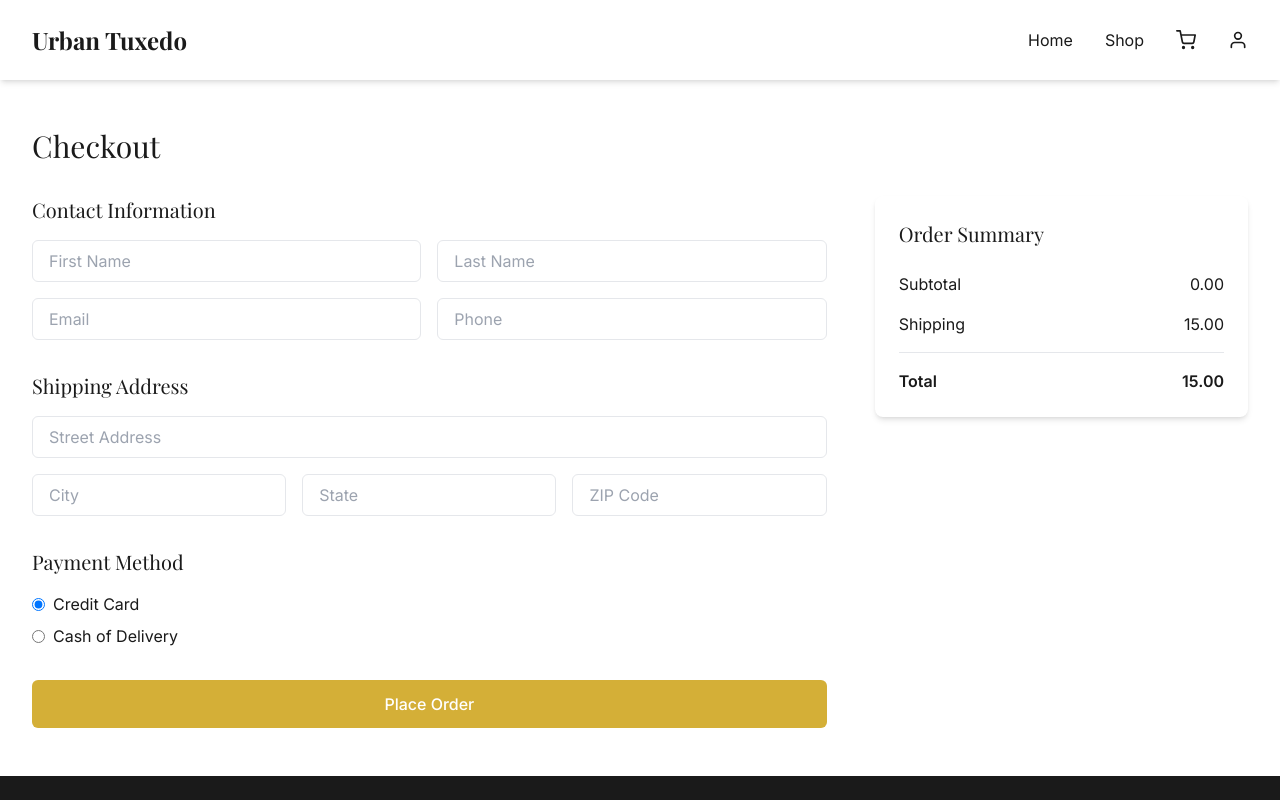
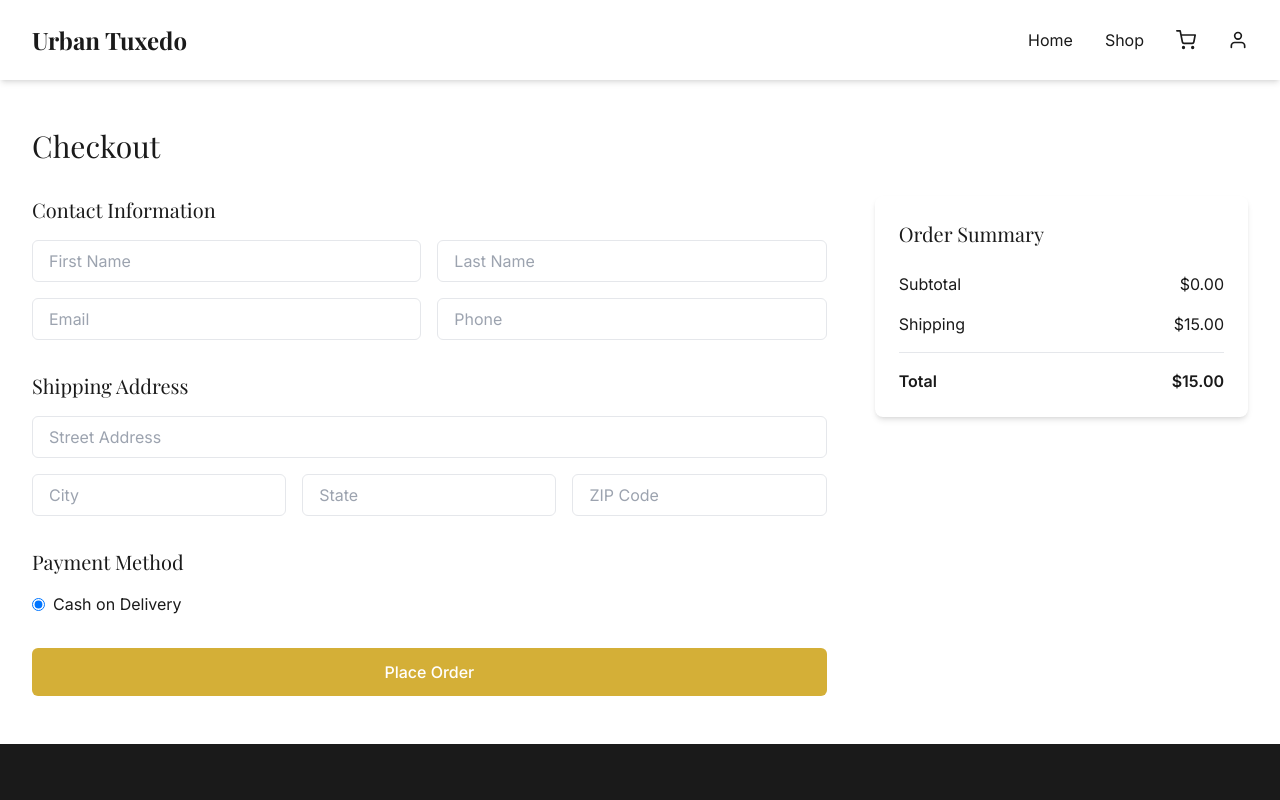
Before and after one commit to hafiztalharazafarooqi/urban-tuxedo, a React (Vite) app: page /checkout in a window 1280 px wide. Shown: the top 800 px of the page. Built offline with nearby package versions, Linux system fonts and the light colour scheme; sample sign-in values are in the browser's storage.

Commit message:
fix changes

```diff
--- a/src/App.jsx
+++ b/src/App.jsx
@@ -29,13 +29,13 @@ import ProtectedRoute from "./core/protected-route";
 
 function ClientLayout() {
   return (
-    <>
+    <div className="flex flex-col min-h-screen">
       <Navbar />
       <main className="flex-grow">
         <Outlet />
       </main>
       <Footer />
-    </>
+    </div>
   );
 }
 
--- a/src/components/Footer.jsx
+++ b/src/components/Footer.jsx
@@ -6,32 +6,32 @@ function Footer() {
     <footer className="bg-primary text-white pt-12 pb-6">
       <div className="container-custom">
         <div className="grid grid-cols-1 md:grid-cols-4 gap-8">
-          <div>
+          {/* <div>
             <h3 className="text-xl font-serif mb-4">Urban Tuxedo</h3>
             <p className="text-gray-300">
               Elevating your style with premium formal wear since 2024.
             </p>
-          </div>
+          </div> */}
 
-          <div>
+          {/* <div>
             <h4 className="text-lg font-serif mb-4">Quick Links</h4>
             <ul className="space-y-2">
               <li><Link to="/categories" className="text-gray-300 hover:text-gold">Shop</Link></li>
               <li><Link to="/about" className="text-gray-300 hover:text-gold">About Us</Link></li>
               <li><Link to="/contact" className="text-gray-300 hover:text-gold">Contact</Link></li>
             </ul>
-          </div>
+          </div> */}
 
-          <div>
+          {/* <div>
             <h4 className="text-lg font-serif mb-4">Customer Service</h4>
             <ul className="space-y-2">
               <li><Link to="/shipping" className="text-gray-300 hover:text-gold">Shipping Info</Link></li>
               <li><Link to="/returns" className="text-gray-300 hover:text-gold">Returns</Link></li>
               <li><Link to="/faq" className="text-gray-300 hover:text-gold">FAQ</Link></li>
             </ul>
-          </div>
+          </div> */}
 
-          <div>
+          {/* <div>
             <h4 className="text-lg font-serif mb-4">Connect With Us</h4>
             <div className="flex space-x-4">
               <a href="#" className="text-gray-300 hover:text-gold text-xl">
@@ -44,7 +44,7 @@ function Footer() {
                 <FiTwitter />
               </a>
             </div>
-          </div>
+          </div> */}
         </div>
 
         <div className="border-t border-gray-700 mt-8 pt-6 text-center text-gray-300">
--- a/src/components/Navbar.jsx
+++ b/src/components/Navbar.jsx
@@ -12,6 +12,10 @@ function Navbar() {
     const total = storedCart.reduce((acc, item) => acc + item.quantity, 0);
     setCartCount(total);
   };
+
+  setInterval(() => {
+    updateCartCount()
+  }, 2000);
 
   useEffect(() => {
     updateCartCount();
--- a/src/pages/Cart.jsx
+++ b/src/pages/Cart.jsx
@@ -99,7 +99,7 @@ function Cart() {
             </div>
             <div className="flex justify-between">
               <span>Shipping</span>
-              <span>{shipping.toFixed(2)}</span>
+              <span>{ shipping.toFixed(2)}</span>
             </div>
             <div className="border-t pt-4">
               <div className="flex justify-between font-semibold">
@@ -107,9 +107,10 @@ function Cart() {
                 <span>{total.toFixed(2)}</span>
               </div>
             </div>
-            <Link to="/checkout" className="btn btn-gold w-full text-center">
+            {cartItems && cartItems.lenght ?
+            <Link to="/checkout"  className="btn btn-gold w-full text-center">
               Proceed to Checkout
-            </Link>
+            </Link> : ''}
           </div>
         </div>
       </div>
--- a/src/pages/Categories.jsx
+++ b/src/pages/Categories.jsx
@@ -168,7 +168,7 @@ function Categories() {
                   <div className="bg-white shadow-lg rounded-lg overflow-hidden">
                     <div className="relative overflow-hidden">
                       <img
-                        src={item.images.primary}
+                        src={item.image.primary}
                         alt="Product"
                         className="w-full h-64 object-cover transition-transform duration-500 group-hover:scale-110"
                       />
--- a/src/pages/Checkout.jsx
+++ b/src/pages/Checkout.jsx
@@ -1,6 +1,9 @@
 import { useState, useEffect } from "react";
+import { useNavigate } from "react-router-dom";
 
 function Checkout() {
+  const navigate = useNavigate();
+
   const [formData, setFormData] = useState({
     firstName: "",
     lastName: "",
@@ -10,12 +13,16 @@ function Checkout() {
     city: "",
     state: "",
     zipCode: "",
-    paymentMethod: "credit",
+    paymentMethod: "cod",
   });
 
   const [cartItems, setCartItems] = useState([]);
   const [subtotal, setSubtotal] = useState(0);
   const shippingCost = 15.0;
+
+  // Popup state
+  const [orderId, setOrderId] = useState(null);
+  const [showPopup, setShowPopup] = useState(false);
 
   useEffect(() => {
     const storedCart = JSON.parse(localStorage.getItem("cart")) || [];
@@ -55,8 +62,18 @@ function Checkout() {
     };
 
     console.log("Order Placed:", orderData);
+    // Generate a random order ID (for demo purposes)
+    const generatedOrderId = Math.floor(Math.random() * 1000000);
+    setOrderId(generatedOrderId);
+    setShowPopup(true);
 
     // Here you can send `orderData` to your backend via an API request
+  };
+
+  const handleClosePopup = () => {
+    localStorage.removeItem('cart');
+    setShowPopup(false);
+    navigate("/");
   };
 
   return (
@@ -162,23 +179,12 @@ function Checkout() {
                   <input
                     type="radio"
                     name="paymentMethod"
-                    value="credit"
-                    checked={formData.paymentMethod === "credit"}
+                    value="cod"
+                    checked={formData.paymentMethod === "cod"}
                     onChange={handleChange}
                     className="mr-2"
                   />
-                  Credit Card
-                </label>
-                <label className="flex items-center">
-                  <input
-                    type="radio"
-                    name="paymentMethod"
-                    value="paypal"
-                    checked={formData.paymentMethod === "paypal"}
-                    onChange={handleChange}
-                    className="mr-2"
-                  />
-                  Cash of Delivery
+                  Cash on Delivery
                 </label>
               </div>
             </div>
@@ -195,21 +201,41 @@ function Checkout() {
           <div className="space-y-4">
             <div className="flex justify-between">
               <span>Subtotal</span>
-              <span>{subtotal.toFixed(2)}</span>
+              <span>${subtotal.toFixed(2)}</span>
             </div>
             <div className="flex justify-between">
               <span>Shipping</span>
-              <span>{shippingCost.toFixed(2)}</span>
+              <span>${shippingCost.toFixed(2)}</span>
             </div>
             <div className="border-t pt-4">
               <div className="flex justify-between font-semibold">
                 <span>Total</span>
-                <span>{(subtotal + shippingCost).toFixed(2)}</span>
+                <span>${(subtotal + shippingCost).toFixed(2)}</span>
               </div>
             </div>
           </div>
         </div>
       </div>
+
+      {/* Popup Modal */}
+      {showPopup && (
+        <div className="fixed inset-0 flex items-center justify-center z-50">
+          <div
+            className="absolute inset-0 bg-black opacity-50"
+            onClick={handleClosePopup}
+          ></div>
+          <div className="bg-white p-8 rounded-lg shadow-lg z-10 max-w-sm mx-auto text-center">
+            <h2 className="text-2xl font-bold mb-4">Order Placed!</h2>
+            <p className="mb-6">Your order ID is {orderId}</p>
+            <button
+              onClick={handleClosePopup}
+              className="btn btn-gold px-6 py-2"
+            >
+              Close
+            </button>
+          </div>
+        </div>
+      )}
     </div>
   );
 }
--- a/src/pages/Home.jsx
+++ b/src/pages/Home.jsx
@@ -119,8 +119,8 @@ function Home() {
                   className="bg-white shadow-lg rounded-lg overflow-hidden"
                 >
                   <img
-                    src={item.images.primary}
-                    alt={item.images.primary}
+                    src={item.image.primary}
+                    alt={item.image.primary}
                     className="w-full h-64 object-cover"
                   />
                   <div className="p-4">
--- a/src/pages/ProductDetail.jsx
+++ b/src/pages/ProductDetail.jsx
@@ -66,13 +66,13 @@ function ProductDetail() {
           <div className="space-y-4">
             <div className="aspect-w-3 aspect-h-4">
               <img
-                src={selctedProduct?.images?.primary}
+                src={selctedProduct?.image?.primary}
                 alt="Product"
                 className="w-full h-full object-cover rounded-lg"
               />
             </div>
             <div className="grid grid-cols-4 gap-4">
-              {selctedProduct?.images?.gallery.map((img, index) => (
+              {selctedProduct?.image?.gallery.map((img, index) => (
                 <img
                   key={index}
                   src={img}
```
